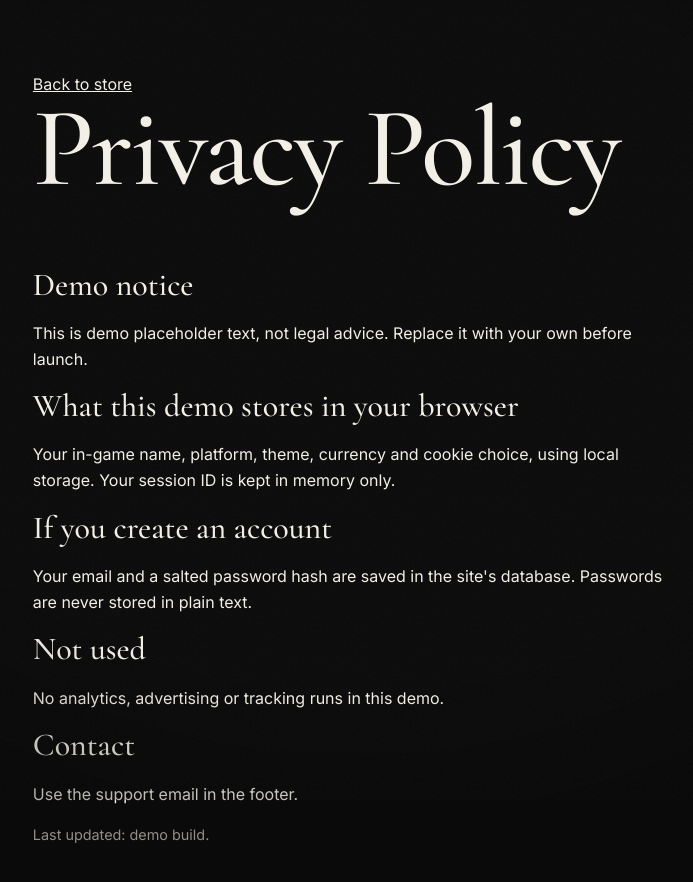
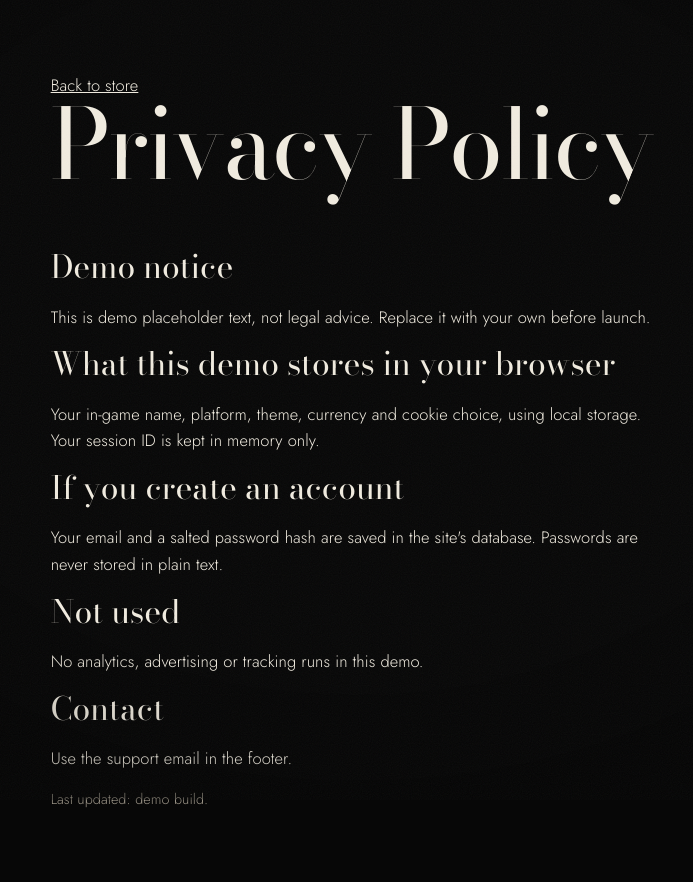
Before and after one commit to krisxion5/mcpe-web-store, a Next.js app: page /legal/privacy in a window 1280 px wide. Shown: the top 882 px of the page, without its empty margins (284-977 px from the left). Built offline with nearby package versions, Linux system fonts and the light colour scheme; no server answers.

Commit message:
luxury drtails

```diff
--- a/app/globals.css
+++ b/app/globals.css
@@ -330,3 +330,29 @@ body::before{content:"";position:fixed;inset:0;pointer-events:none;z-index:4;bac
 /* cards animate with scroll position (runs off the main thread) */
 @supports(animation-timeline:view()){.card{animation:cardin linear both;animation-timeline:view();animation-range:entry 0% entry 42%;animation-delay:0s}}
 @media(prefers-reduced-motion:reduce){.mk>span,.mk>em{animation:none}}
+/* ---- v19: luxury (Bodoni Moda + Jost, gold hairlines, restrained accent) ---- */
+:root{--font-manrope:var(--font-inter);--bg:#070707;--fg:#f1ece0;--mut:#9b9487;--line:#25231f;--acc:#ffd84a;--acc2:#e0a100}
+body{font-size:16.5px;letter-spacing:.005em;font-weight:300}
+h1,h2,h3,.logo,.stats dd,.bigtype span,.steps b,.card h3,.buy b,.side,.cat b,.mega{font-weight:400}
+h1{font-size:clamp(3.4rem,7.6vw,8.2rem);line-height:.95;letter-spacing:-.025em}.side{font-size:clamp(3rem,5.6vw,6.2rem)}.wrap>h2{font-size:clamp(2.2rem,3.8vw,3.2rem);letter-spacing:-.015em}
+.logo{font-style:italic;font-size:1.6rem}.card h3{font-size:1.5rem;letter-spacing:-.005em}.buy b{font-size:1.5rem;font-weight:400}
+.kicker,.tag,.stats dt,.vlab,.cols h3,.demo-bar,nav a,.btn,.ghost,.chip,.badge{font-family:var(--font-inter),sans-serif;font-weight:500}
+.kicker,.vlab,.stats dt,.cols h3{letter-spacing:.3em}.tag{letter-spacing:.24em}.lead,.card p,.prose p,.steps p,.cols a,summary{font-weight:300}
+.demo-bar{background:#000;color:var(--mut);border-bottom:1px solid var(--line);letter-spacing:.16em;font-size:.66rem;text-transform:uppercase}.demo-bar a{color:var(--acc);text-decoration:none;border-bottom:1px solid var(--acc)}
+/* gold hairline buttons with a sweeping fill */
+.btn{background:linear-gradient(var(--acc),var(--acc)) 0 0/0 100% no-repeat;color:var(--acc);border:1px solid var(--acc);transition:background-size .55s var(--ease),color .4s,transform .2s}
+.btn:hover:not(:disabled){background:linear-gradient(var(--acc),var(--acc)) 0 0/100% 100% no-repeat;color:var(--ink);transform:none}.btn:active:not(:disabled){transform:scale(.98)}
+.btn:disabled{opacity:.35}.cart i{background:var(--acc);color:var(--ink)}.chip[aria-pressed=true]{background:none;color:var(--acc);border-color:var(--acc)}
+.ghost,.chip{border-color:rgba(241,236,224,.18)}.ghost:hover,.chip:hover{border-color:var(--acc);color:var(--acc)}
+.card,.cat,.steps li{border-color:rgba(241,236,224,.09);background:#0d0d0c}.card:hover,.cat:hover,.steps li:hover{border-color:rgba(255,216,74,.55)}
+.card .top{background:radial-gradient(circle at 28% 55%,rgba(255,216,74,.07),transparent 65%)}.ico *{stroke-width:1.2}
+.card::before{-webkit-text-stroke:1px rgba(241,236,224,.08)}
+.wrap>h2::before{color:var(--acc)}.wrap>h2::after{background:linear-gradient(90deg,rgba(255,216,74,.45),var(--line) 40%)}
+h1 span:nth-of-type(-n+2),.side .ol{color:var(--mut)}h1 em{color:var(--acc)}
+.coin b{color:#0008}.head{background:rgba(7,7,7,.88);border-bottom-color:rgba(241,236,224,.07)}
+.modal{background:#0d0d0c;border:1px solid rgba(241,236,224,.1);border-top:1px solid var(--acc)}.vcard{background:rgba(241,236,224,.03);border-color:rgba(241,236,224,.1)}
+.hero .wrap::before,.kicker{color:var(--mut)}.kicker::before{background:var(--acc)}
+.mega{font-style:italic;-webkit-text-stroke:1px rgba(241,236,224,.1)}.foot{border-top-color:rgba(241,236,224,.08)}
+[data-theme=light]{--bg:#f6f2ea;--fg:#17150f;--mut:#6f6959;--line:#e2dccd;--acc:#a97a00;--acc2:#7a5600;--ink:#fff}
+[data-theme=light] .demo-bar{background:#fff}[data-theme=light] .card,[data-theme=light] .cat,[data-theme=light] .steps li,[data-theme=light] .modal{background:#fff}
+[data-theme=light] .head{background:rgba(246,242,234,.9)}
--- a/app/layout.js
+++ b/app/layout.js
@@ -1,9 +1,9 @@
 import "./globals.css";
-import { Cormorant_Garamond, Inter, Manrope } from "next/font/google";
-// Elegant display serif. Variable name kept as --font-galada so existing CSS picks it up.
-const galada = Cormorant_Garamond({ subsets: ["latin"], weight: ["400", "500", "600"], style: ["normal", "italic"], variable: "--font-galada", display: "swap" });
-const inter = Inter({ subsets: ["latin"], variable: "--font-inter", display: "swap" });
-const manrope = Manrope({ subsets: ["latin"], variable: "--font-manrope", display: "swap" });
+import { Bodoni_Moda, Jost } from "next/font/google";
+// Luxury pairing: high-contrast Bodoni Moda (display) + Jost (Futura-style labels/body).
+// Variable names are kept (--font-galada / --font-inter) so existing CSS picks them up.
+const display = Bodoni_Moda({ subsets: ["latin"], style: ["normal", "italic"], variable: "--font-galada", display: "swap" });
+const sans = Jost({ subsets: ["latin"], variable: "--font-inter", display: "swap" });
 export const metadata = {
   metadataBase: new URL(process.env.NEXT_PUBLIC_SITE_URL || (process.env.VERCEL_PROJECT_PRODUCTION_URL ? "https://" + process.env.VERCEL_PROJECT_PRODUCTION_URL : "http://localhost:3000")),
   title: "EnderMC Store", description: "Ranks, crates, cosmetics and tokens for EnderMC, a Minecraft Bedrock server. Demo store.",
@@ -11,5 +11,5 @@ export const metadata = {
 };
 export const viewport = { themeColor: "#0a0a0a" };
 export default function Root({ children }) {
-  return (<html lang="en" data-theme="dark" className={`${galada.variable} ${inter.variable} ${manrope.variable}`}><body><a className="skip" href="#main">Skip to content</a>{children}</body></html>);
+  return (<html lang="en" data-theme="dark" className={`${display.variable} ${sans.variable}`}><body><a className="skip" href="#main">Skip to content</a>{children}</body></html>);
 }
--- a/components/Store.js
+++ b/components/Store.js
@@ -294,7 +294,7 @@ export default function Store({ products, patrons, email, hire }) {
         <div><h3>Useful links</h3><a href="#main">Home</a><a href="#store">Store</a><a href="/legal/rules">Rules</a><a href="/legal/privacy">Privacy Policy</a><a href="/legal/terms">Terms & Conditions</a></div>
         <div><h3>Support</h3><a href={`mailto:${email}`}>{email}</a><a href={hire}>Hire the developer</a></div></div>
       <div className="mega" aria-hidden="true">EnderMC</div>
-      <p className="copy" suppressHydrationWarning>© 2025 - {new Date().getFullYear()} EnderMC. All rights reserved. <span className="ver">build v18</span></p></div></footer>
+      <p className="copy" suppressHydrationWarning>© 2025 - {new Date().getFullYear()} EnderMC. All rights reserved. <span className="ver">build v19</span></p></div></footer>
 
     {top && <button className="ghost totop" aria-label="Back to top" onClick={() => scrollTo({ top: 0, behavior: calm() ? "auto" : "smooth" })}>Top</button>}
 
```
